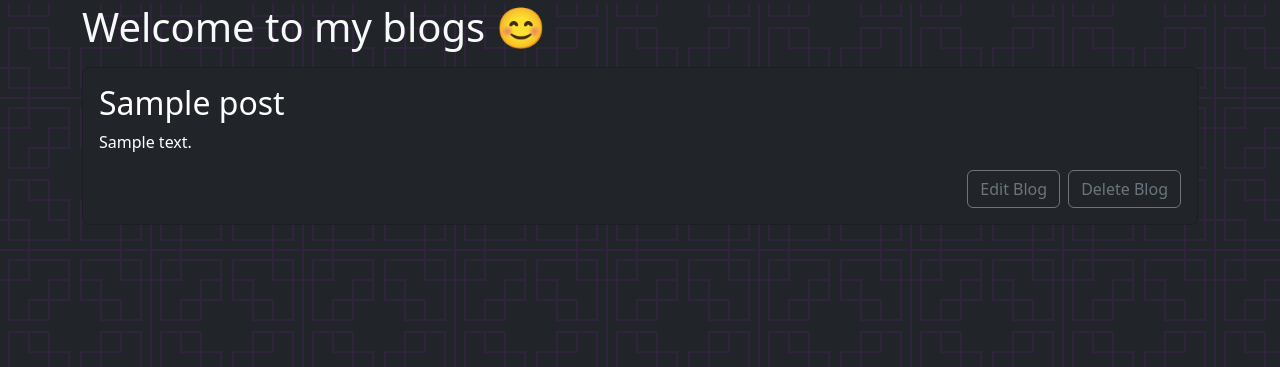
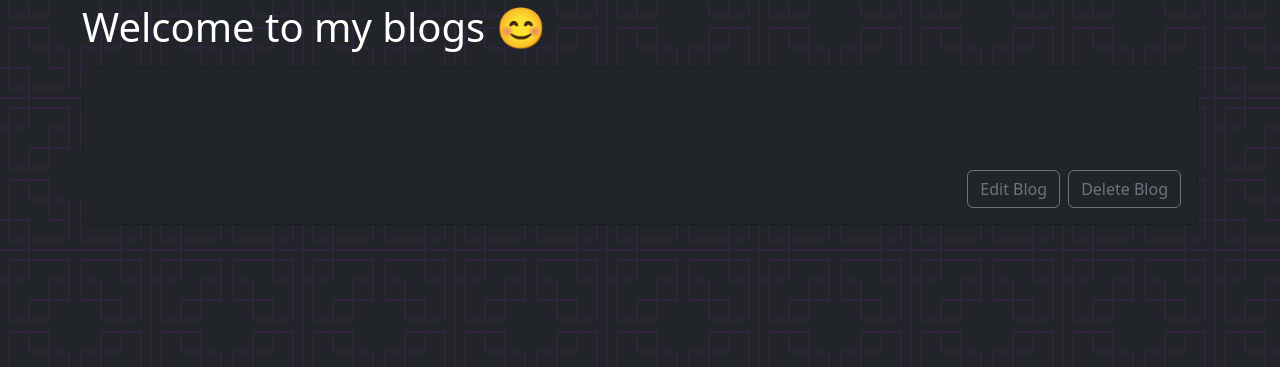
Before and after one commit to imAmeeksharma04/Blog-Post, a Node server app: template views/index.ejs in a window 1280 px wide. Shown: the part 53-420 px from the top of the page. Run offline with Node 20, Linux system fonts and the light colour scheme; the template is opened without the code that fills it: most values are stand-ins (such as "Sample title", 1, 10 or a date in 2020).

Commit message:
css update

```diff
--- a/views/index.ejs
+++ b/views/index.ejs
@@ -15,11 +15,11 @@
 <body class="d-flex flex-column vh-100">
     <%- include("partials/navbar.ejs") %> <!-- navbar partial -->
 
-    <div class="container text-light">
+    <div class="container text-color">
       <h1>Welcome to my blogs 😊</h1>
 
       <% if(posts.length > 0) { %> <% posts.forEach((post,index)=> { %>
-      <div class="card text-white bg-dark my-3">
+      <div class="card text-color bg-dark my-3">
         <div class="card-body">
           <h2 class="card-title"><%= post.heading %></h2>
           <p class="card-text"><%= post.content %></p>
```
